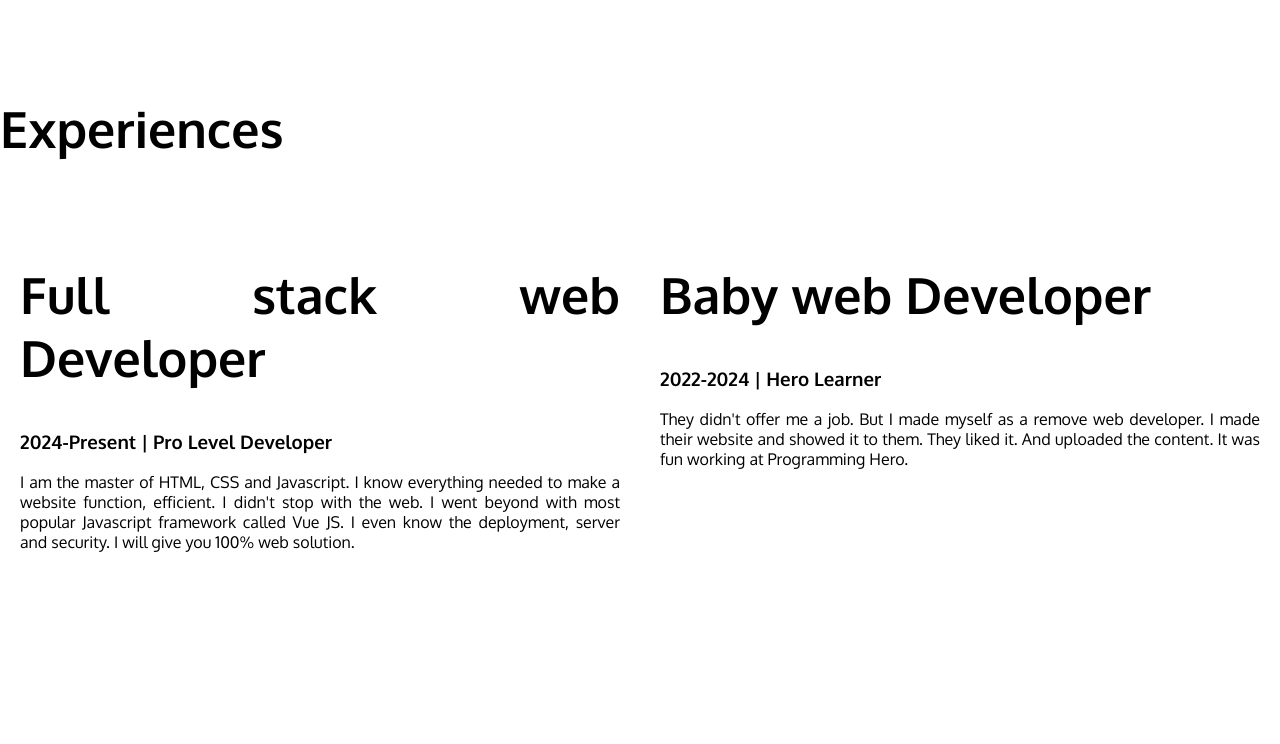
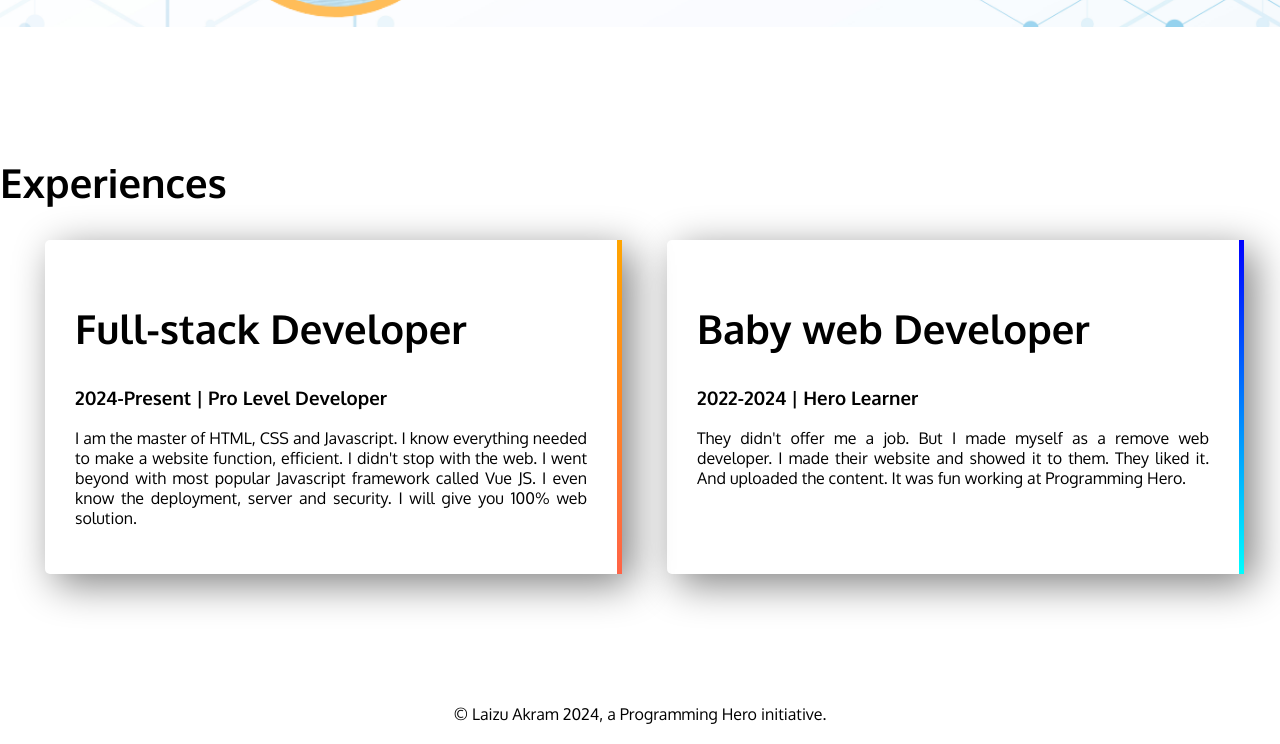
Before and after one commit to laizuakram1/first-portfolio-repo, a plain HTML site: page index.html in a window 1280 px wide. Shown: the part 959-1703 px from the top of the page. Before the commit the page ends 1647 px from the top, so only its background shows below. Drawn offline with Linux system fonts and the light colour scheme.

Commit message:
complete forfolio

```diff
--- a/index.css
+++ b/index.css
@@ -5,17 +5,16 @@ body{
     margin:0;
 }
 h1{
-    font-size:50px;
+    font-size:40px;
 }
 section{
-    margin-bottom: 100px;;
+    margin-bottom: 130px;
 }
 #welcome{
-    background-image: url(images/bg.jpg);
+    background-image:url(images/bg.jpg);
     background-repeat: no-repeat;
     background-size: cover;
-
-
+    width:100%;
 }
 .orange-color{
     color:orange;
@@ -66,14 +65,29 @@ section{
     text-align: justify;
 }
 
-
-
-
-
 .dev-wrapper {
     width: 100%;
 }
 .half-width{
-    width:50%;
-    padding:20px;
+    width:40%;
+    padding:30px;
+    margin-left: 45px;
+    border-radius: 5px;
+    box-shadow: 10px 10px 40px grey;
+
 }
+#full-border{
+    border-right:5px solid black;
+    border-image: linear-gradient(orange,tomato);
+    border-image-slice: 1;
+
+}
+#baby-border{
+    border-right:5px solid black;
+    border-image: linear-gradient(blue,cyan);
+    border-image-slice: 1;
+}
+footer{
+    text-align:center;
+    margin-bottom:20px;
+}
--- a/index.html
+++ b/index.html
@@ -42,13 +42,13 @@
     <section id= "experience">
         <h1>Experiences</h1>
         <div class="dev-wrapper d-flex">
-            <div class="full-stack half-width">
-                <h1>Full stack web Developer</h1>
+            <div id="full-border" class="full-stack half-width">
+                <h1>Full-stack Developer</h1>
                 <h3>2024-Present | Pro Level Developer</h3>
                 <p>I am the master of HTML, CSS and Javascript. I know everything needed to make a website function, efficient. I didn't stop with the web. I went beyond with most popular Javascript framework called Vue JS. I even know the deployment, server and security. I will give you 100% web solution.</p>
             </div>
 
-            <div class="baby-dev half-width">
+            <div id="baby-border" class="baby-dev half-width">
                 <h1>Baby web Developer</h1>
                 <h3>2022-2024 | Hero Learner</h3>
                 <p>They didn't offer me a job. But I made myself as a remove web developer. I made their website and showed it to them. They liked it. And uploaded the content. It was fun working at Programming Hero.</p>
@@ -56,5 +56,7 @@
         </div>
     </section>
 
+    <footer>© Laizu Akram 2024, a Programming Hero initiative.</footer>
+
 </body>
 </html>
```
Also changed, not shown: images/banner3.jpg (added).
